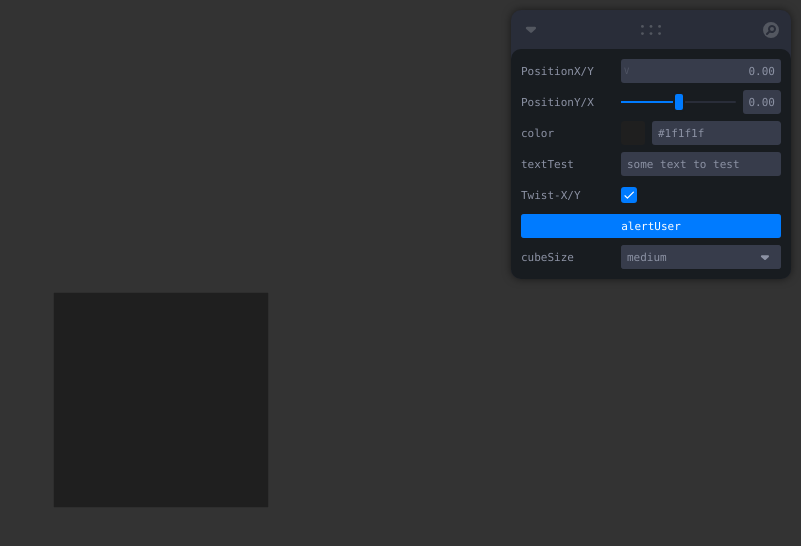
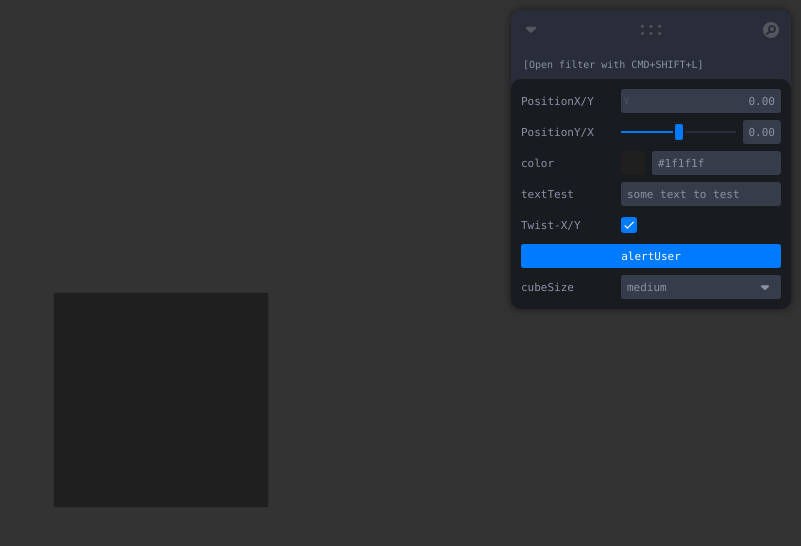
Before and after one commit to Alkebsi/leva-vanilla, a website built with Vite: page index.html in a window 1280 px wide. Both pictures are taken after a click on the element 1250 px from the left and 29 px from the top of the page. Shown: the whole page, without its empty margins (479-1280 px from the left). Built offline with nearby package versions, Linux system fonts and the light colour scheme.

Commit message:
feat: added the search bar still not functioning

```diff
--- a/src/dom/GUI.ts
+++ b/src/dom/GUI.ts
@@ -10,9 +10,11 @@ export default class GUI extends GUIContainer {
   private _contentContainer = document.createElement('div');
   private _containerClientHeight = 0;
 
-  private _dropdown = document.createElement('div');
+  private _dropdownBtn = document.createElement('div');
   private _grabIcon = document.createElement('div');
-  private _searchIcon = document.createElement('div');
+  private _searchBtn = document.createElement('div');
+  private _search = document.createElement('div');
+  private _isSearchOpen = false;
 
   constructor(parent: HTMLElement = document.body) {
     const root = document.createElement('div');
@@ -46,10 +48,16 @@ export default class GUI extends GUIContainer {
   }
 
   private _createSearchBar() {
-    const search = document.createElement('div');
-    search.className = 'leva__search';
+    this._search.className = 'leva__search';
 
-    this.leva.appendChild(search);
+    const input = document.createElement('input');
+    input.name = 'leva__search-input';
+    input.id = 'leva__search-input';
+    input.placeholder = '[Open filter with CMD+SHIFT+L]';
+
+    this._search.append(input);
+
+    this.leva.appendChild(this._search);
   }
 
   private _createHeader() {
@@ -58,11 +66,11 @@ export default class GUI extends GUIContainer {
     header.classList.add('leva__header--mode-grab'); // TODO: manage modes later
 
     // Dropdown
-    this._dropdown.className = 'leva__icons';
-    this._dropdown.classList.add('leva__icons--dropdown-icon');
-    this._dropdown.classList.add('leva__icons--active-true');
-    this._dropdown.innerHTML = icons.downArrow;
-    header.appendChild(this._dropdown);
+    this._dropdownBtn.className = 'leva__icons';
+    this._dropdownBtn.classList.add('leva__icons--dropdown-icon');
+    this._dropdownBtn.classList.add('leva__icons--active-true');
+    this._dropdownBtn.innerHTML = icons.downArrow;
+    header.appendChild(this._dropdownBtn);
 
     // Grab
     this._grabIcon.className = 'leva__icons';
@@ -72,11 +80,11 @@ export default class GUI extends GUIContainer {
     header.appendChild(this._grabIcon);
 
     // Search
-    this._searchIcon.className = 'leva__icons';
-    this._searchIcon.classList.add('leva__icons--search-icon');
-    this._searchIcon.classList.add('leva__icons--active-true');
-    this._searchIcon.innerHTML = icons.search;
-    header.appendChild(this._searchIcon);
+    this._searchBtn.className = 'leva__icons';
+    this._searchBtn.classList.add('leva__icons--search-icon');
+    this._searchBtn.classList.add('leva__icons--active-true');
+    this._searchBtn.innerHTML = icons.search;
+    header.appendChild(this._searchBtn);
 
     this.leva.appendChild(header);
     this._headerInteractivity();
@@ -86,7 +94,7 @@ export default class GUI extends GUIContainer {
   private _headerInteractivity() {
     const toggleContentState = () => {
       if (this.isOpen) {
-        (this._dropdown.firstElementChild as HTMLElement).style.setProperty(
+        (this._dropdownBtn.firstElementChild as HTMLElement).style.setProperty(
           'transform',
           'rotate(-90deg)'
         );
@@ -98,7 +106,7 @@ export default class GUI extends GUIContainer {
 
         this.isOpen = false;
       } else {
-        (this._dropdown.firstElementChild as HTMLElement).style.setProperty(
+        (this._dropdownBtn.firstElementChild as HTMLElement).style.setProperty(
           'transform',
           'rotate(0deg)'
         );
@@ -117,8 +125,21 @@ export default class GUI extends GUIContainer {
       }
     };
 
-    this._dropdown.onclick = () => {
+    this._dropdownBtn.onclick = () => {
       toggleContentState();
+    };
+
+    // Search
+    this._searchBtn.onclick = () => {
+      if (!this._isSearchOpen) {
+        console.log('open');
+        this._search.style.setProperty('height', '30px');
+        this._isSearchOpen = true;
+      } else {
+        console.log('close');
+        this._isSearchOpen = false;
+        this._search.style.setProperty('height', '0px');
+      }
     };
   }
 
--- a/src/styles/header.css
+++ b/src/styles/header.css
@@ -35,3 +35,35 @@
 .leva__icons--dropdown-icon > svg {
   transition: transform 350ms;
 }
+
+.leva__search {
+  display: flex;
+  align-items: center;
+  position: relative;
+  width: 100%;
+  height: 0px;
+  overflow: hidden;
+  transition: height 250ms;
+  color: var(--leva-colors-highlight3);
+  padding-left: var(--leva-space-md);
+}
+
+#leva__search-input {
+  outline: none;
+  font-weight: inherit;
+  color: inherit;
+  font-family: inherit;
+  border: none;
+  appearance: none;
+  flex: 1 1 0%;
+  position: relative;
+  height: 30px;
+  width: 100%;
+  background-color: transparent;
+  font-size: 10px;
+  border-radius: var(--leva-radii-root);
+}
+
+#leva__search-input::placeholder {
+  color: var(--leva-colors-highlight2);
+}
```
